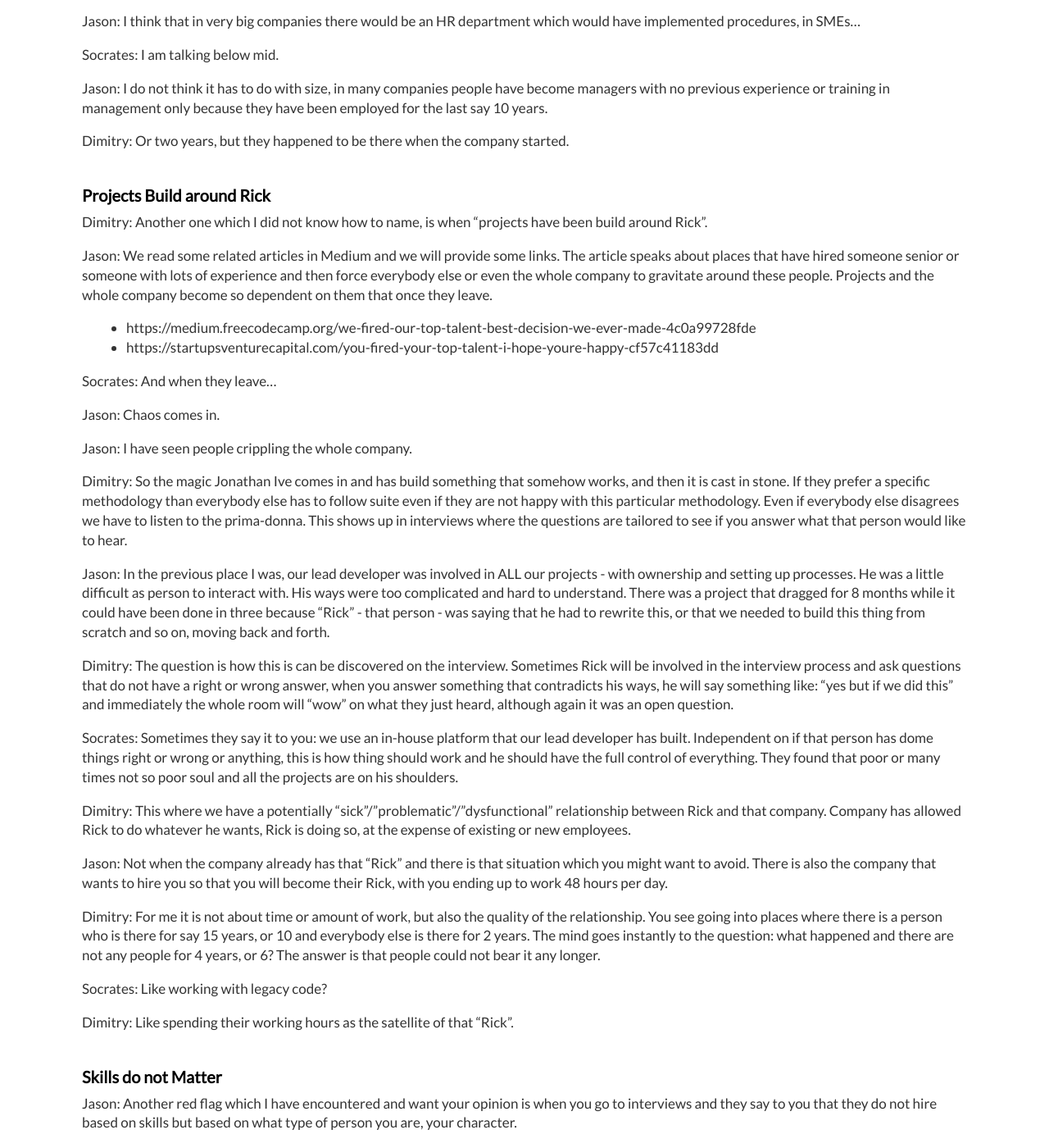
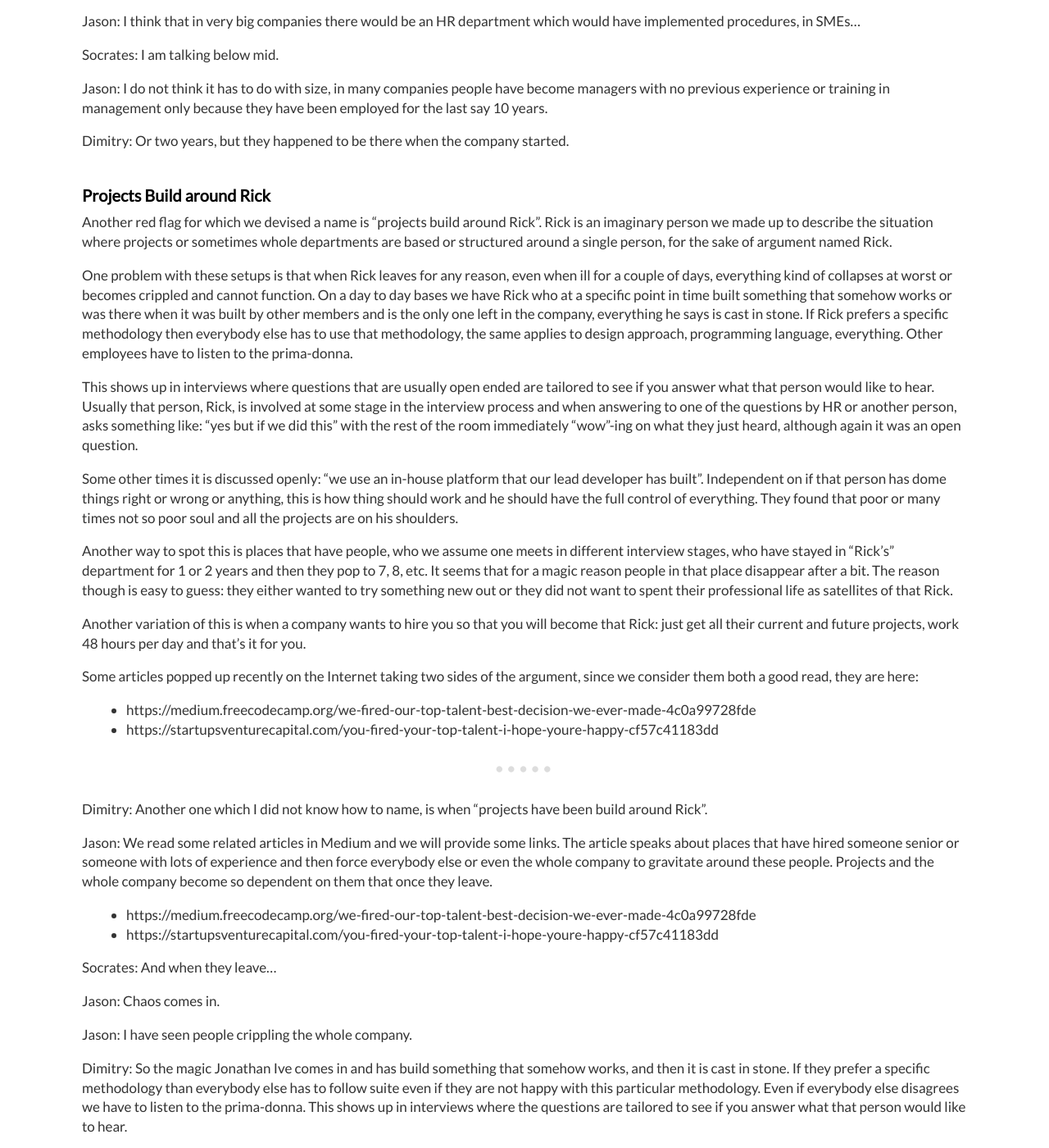
Before and after one commit to dimitrismistriotis/dimitrismistriotis.github.io, a Jekyll site: the page built from _posts/2018-05-24-red_flags_in_interviews.md, in a window 1280 px wide and 1400 px high, scrolled down 6532 px. Shown: the whole window at 82% size. Built offline with Jekyll 4.4.1, drawn with Linux system fonts in a browser that asks for light colours; comment, search, counter and statistics services are not loaded.

Commit message:
Rick situation.

```diff
--- a/_posts/2018-05-24-red_flags_in_interviews.md
+++ b/_posts/2018-05-24-red_flags_in_interviews.md
@@ -430,6 +430,53 @@ Dimitry: Or two years, but they happened to be there when the company started.
 
 ## Projects Build around Rick
 
+Another red flag for which we devised a name is "projects build around Rick".
+Rick is an imaginary person we made up to describe the situation where projects
+or sometimes whole departments are based or structured around a single person,
+for the sake of argument named Rick.
+
+One problem with these setups is that when Rick leaves for any reason, even
+when ill for a couple of days, everything kind of collapses at worst or becomes
+crippled and cannot function. On a day to day bases we have Rick who at a
+specific point in time built something that somehow works or was there when
+it was built by other members and is the only one left in the company,
+everything he says is cast in stone. If Rick prefers a specific methodology
+then everybody else has to use that methodology, the same applies to design
+approach, programming language, everything. Other employees have to listen to
+the prima-donna.
+
+This shows up in interviews where questions that are usually open ended are
+tailored to see if you answer what that person would like to hear. Usually that
+person, Rick, is involved at some stage in the interview process and when
+answering to one of the questions by HR or another person, asks something like:
+"yes but if we did this" with the rest of the room immediately
+"wow"-ing on what they just heard, although again it was an open question.
+
+Some other times it is discussed openly: "we use an in-house platform that our
+lead developer has built". Independent on if that person has dome things right
+or wrong or anything, this is how thing should work and he should have the
+full control of everything. They found that poor or many times not so poor
+soul and all the projects are on his shoulders.
+
+Another way to spot this is places that have people, who we assume one meets
+in different interview stages, who have stayed in "Rick's" department for 1 or
+2 years and then they pop to 7, 8, etc. It seems that for a magic reason people
+in that place disappear after a bit. The reason though is easy to guess: they
+either wanted to try something new out or they did not want to spent their
+professional life as satellites of that Rick.
+
+Another variation of this is when a company wants to hire you so that you will
+become that Rick: just get all their current and future projects, work 48 hours
+per day and that's it for you.
+
+
+Some articles popped up recently on the Internet taking two sides of the
+argument, since we consider them both a good read, they are here:
+
+* https://medium.freecodecamp.org/we-fired-our-top-talent-best-decision-we-ever-made-4c0a99728fde
+* https://startupsventurecapital.com/you-fired-your-top-talent-i-hope-youre-happy-cf57c41183dd
+
+---
 
 Dimitry: Another one which I did not know how to name, is when "projects
 have been build around Rick".
```
